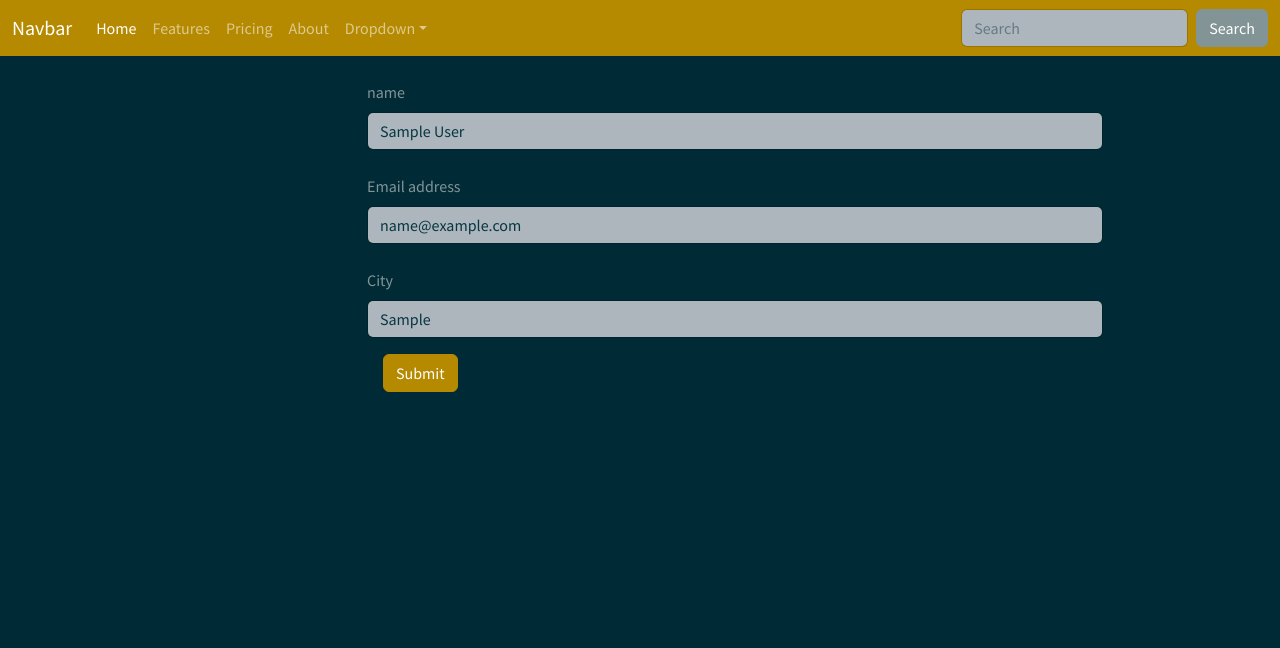
After one commit to msaimkz/PHP, a PHP site: page /update.php?id=1 in a window 1280 px wide. The commit adds this page. Shown: the top 648 px of the page. Run offline with PHP 8.4, Linux system fonts and the light colour scheme; tables that the repository leaves empty or names only in its code hold one stand-in row (values such as "Sample post").

Commit message:
Update Record in PHP form

```diff
--- a/shoe.php
+++ b/shoe.php
@@ -11,7 +11,7 @@
         <div class="row">
             <div class="col-md-2"></div>
             <div class="col-md-8">
-                <table>
+                <table class="table text-white">
                     <thead>
                         <tr>
                             <th>ID</th>
@@ -34,7 +34,7 @@
                             <th><?php echo $data['email'];?></th>
                             <th><?php echo $data['city'];?></th>
                             <th>
-                                <a href="shoe.php">Edit</a>
+                                <a href="update.php?id=<?php echo $data['id'];?>">Edit</a>
                                 <a href="delete.php?id=<?php echo $data['id'];?>">Delete</a>
                         </th>
                         </tr>
--- /dev/null
+++ b/update.php
@@ -0,0 +1,80 @@
+<?php
+include 'header.php'
+?>
+<?php
+include 'confiq.php';
+$id = $_GET["id"];
+$fetch="select * from `Student` where id ='$id'";
+$res=mysqli_query($con,$fetch);
+$row=mysqli_fetch_assoc($res);
+if(isset($_POST['sumit'])){
+if(empty($_POST['name'])){
+  echo "<script>alert('Fill All Field')</script>";
+}
+elseif(empty($_POST['email'])){
+  echo "<script>alert('Fill All Field')</script>";
+}
+elseif(empty($_POST['city'])){
+  echo "<script>alert('Fill All Field')</script>";
+}
+else{
+  $name = $_POST['name'];
+    $email = $_POST['email'];
+    $city = $_POST['city'];
+    $query= "update `Student` set `name`='$name', `email`='$email', `city`='$city' where id='$id' ";
+    $result=mysqli_query($con,$query);
+
+    if($result){
+        echo "<script>alert('Record add')
+        window.location.hrep='index.php'
+        </script>";
+    }
+    else{
+        echo "<script>alert('falied')</script>";
+
+    }
+}
+}
+?>
+<!DOCTYPE html>
+<html lang="en">
+<head>
+    <meta charset="UTF-8">
+    <meta name="viewport" content="width=device-width, initial-scale=1.0">
+    <title>Document</title>
+    <link rel="stylesheet" href="bootstrap.min.css">
+</head>
+
+<body>
+    <div class="container">
+        <div class="row">
+            <div class="col-md-3"></div>
+            <div class="col-md-8">
+
+
+<form method="post">
+  <fieldset>
+    <div class="form-group row">
+      <div class="col-sm-10">
+      </div>
+    </div>
+    <div class="form-group">
+      <label for="exampleInputEmail1" class="form-label mt-4">name</label>
+      <input type="text" name="name"  value="<?php echo $row['name']?>" class="form-control" id="exampleInputEmail1" aria-describedby="emailHelp" placeholder="Enter name">
+    </div>
+    <div class="form-group">
+      <label for="exampleInputEmail1" class="form-label mt-4">Email address</label>
+      <input type="email" name="email" class="form-control" value="<?php echo $row['email']?>" id="exampleInputEmail1" aria-describedby="emailHelp" placeholder="Enter email">
+    </div>
+    <div class="form-group">
+      <label for="exampleInputEmail1" class="form-label mt-4"> City</label>
+      <input type="text"  name="city" class="form-control"  value="<?php echo $row['city']?>" id="exampleInputEmail1" aria-describedby="emailHelp" placeholder="Enter City">
+    </div>
+    <button type="submit" class="btn btn-primary m-3" name="sumit">Submit</button>
+  </fieldset>
+</form>
+</body>
+</html>
+<?php
+ include 'footer.php'
+?>
```
